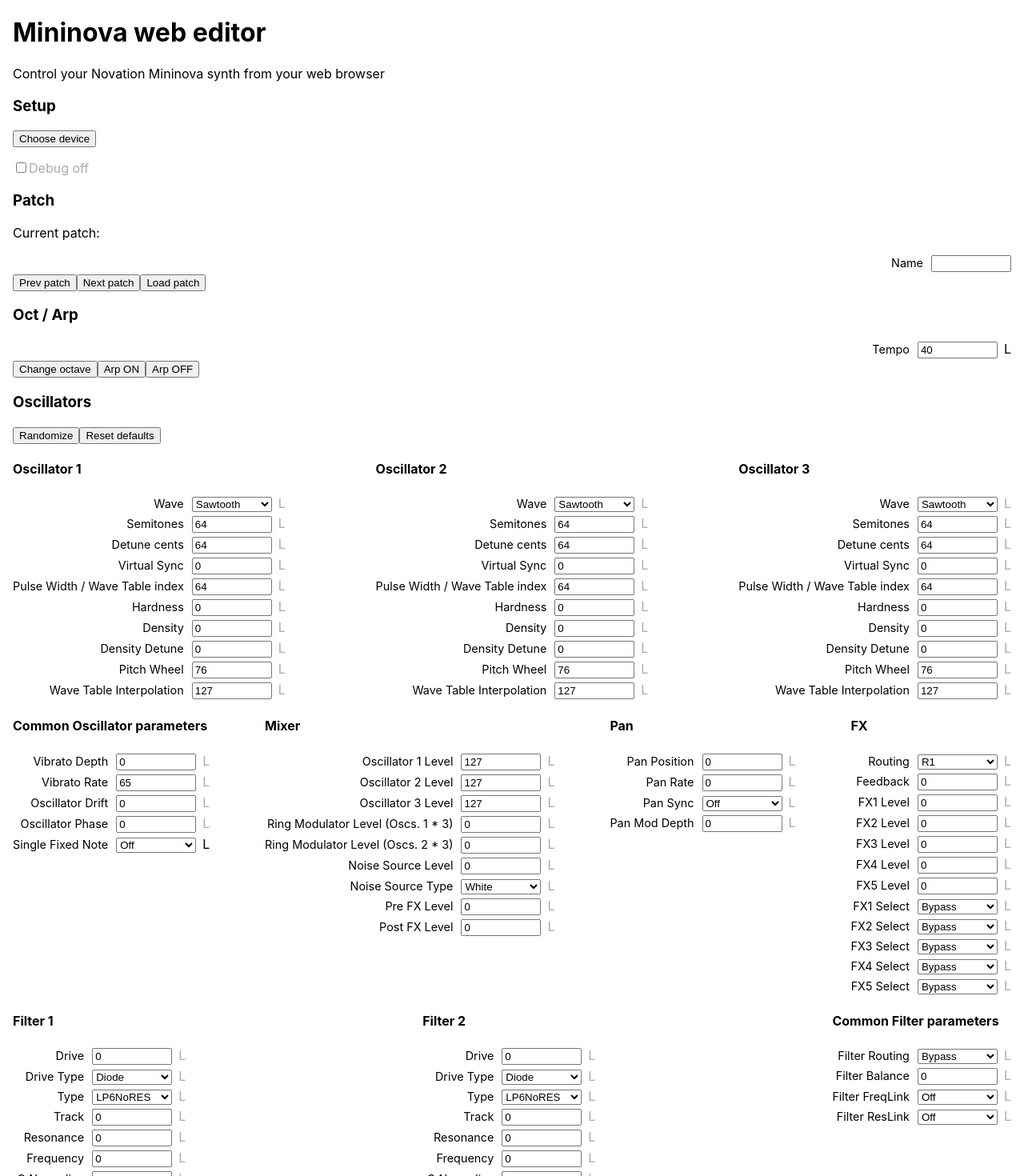
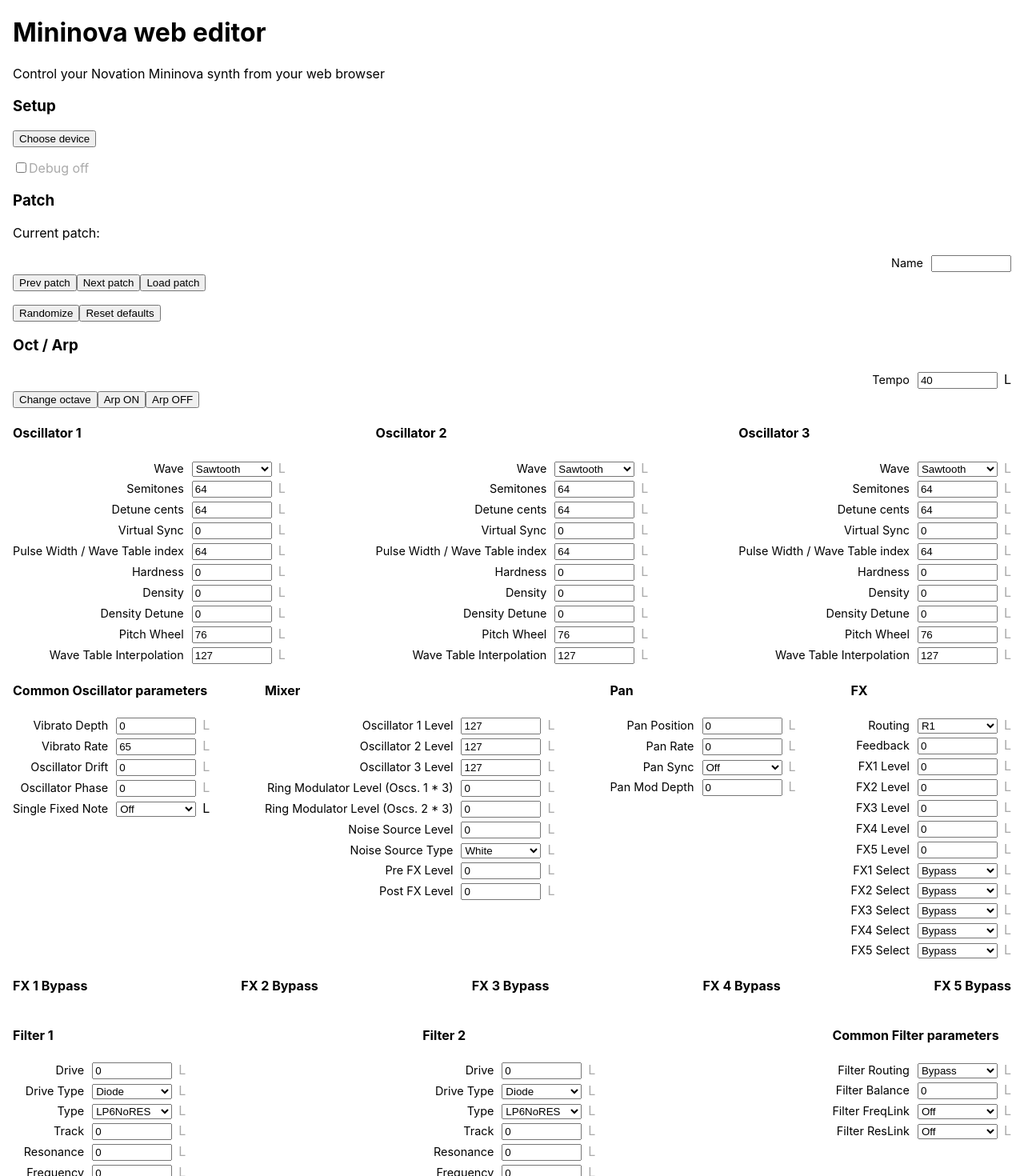
Before and after one commit to nclavaud/mininova-web-editor, a React (Create React App) app: page / in a window 1280 px wide. Shown: the top 1470 px of the page at 80% size. Built offline with nearby package versions, Linux system fonts and the light colour scheme.

Commit message:
fix(ui): Move effects after oscillators

```diff
--- a/src/components/Controls.js
+++ b/src/components/Controls.js
@@ -69,6 +69,12 @@ function Controls({ currentPatch, emit }) {
       <button onClick={selectPrevPatch}>Prev patch</button>
       <button onClick={selectNextPatch}>Next patch</button>
       <button onClick={() => emit(loadPatch)}>Load patch</button>
+
+      <div className="mt-1">
+        <button onClick={randomize}>Randomize</button>
+        <button onClick={resetDefaults}>Reset defaults</button>
+      </div>
+
       <h3>Oct / Arp</h3>
       <Control
         id="tempo"
@@ -79,14 +85,11 @@ function Controls({ currentPatch, emit }) {
       <button onClick={changeOctave}>Change octave</button>
       <button onClick={activateArp}>Arp ON</button>
       <button onClick={deactivateArp}>Arp OFF</button>
-      <h3>Oscillators</h3>
-      <button onClick={randomize}>Randomize</button>
-      <button onClick={resetDefaults}>Reset defaults</button>
       <Oscillators emit={emit} />
+      <Effects emit={emit} />
       <Filters emit={emit} />
       <Envelopes emit={emit} />
       <Lfos emit={emit} />
-      <Effects emit={emit} />
       <ArpVocoder emit={emit} />
       <Modmatrix emit={emit} />
       <Tweaks emit={emit} />
--- a/src/components/Effects.js
+++ b/src/components/Effects.js
@@ -3,11 +3,11 @@ import Effect from './fx/Effect.js';
 
 function Effects({ emit }) {
   return (
-      <div className="rows">
+    <div className="rows">
       {[1,2,3,4,5].map(i => (
-          <Effect key={`fix-details-${i}`} slot={i} id={`fx-details-${i}`} emit={emit}/>
+        <Effect key={`fix-details-${i}`} slot={i} id={`fx-details-${i}`} emit={emit}/>
       ))}
-      </div>
+    </div>
   );
 }
 
--- a/src/components/Oscillators.js
+++ b/src/components/Oscillators.js
@@ -49,7 +49,6 @@ function Oscillators({ emit }) {
             />
           ))}
         </div>
-
         <div>
           <h4>FX</h4>
           {[ 'fx-routing', 'fx-feedback', 'fx-1-level', 'fx-2-level', 'fx-3-level', 'fx-4-level', 'fx-5-level', 'fx-1-select', 'fx-2-select', 'fx-3-select', 'fx-4-select', 'fx-5-select'].map(id => (
--- a/src/components/fx/Bypass.js
+++ b/src/components/fx/Bypass.js
@@ -1,11 +1,9 @@
 import React from 'react';
 
 function Bypass({id,emit}) {
-    return (
-        <div>
-        <h4>Bypass</h4>
-        </div>
-    );
+  return (
+    <></>
+  );
 }
 
 export default Bypass;
--- a/src/index.css
+++ b/src/index.css
@@ -55,3 +55,7 @@ code {
   width: 100px;
   box-sizing: border-box;
 }
+
+.mt-1 {
+  margin-top: 1em;
+}
```
Also changed, not shown: src/components/fx/Effect.js (indentation only). Lines whose indentation alone changed are shown as unchanged.
